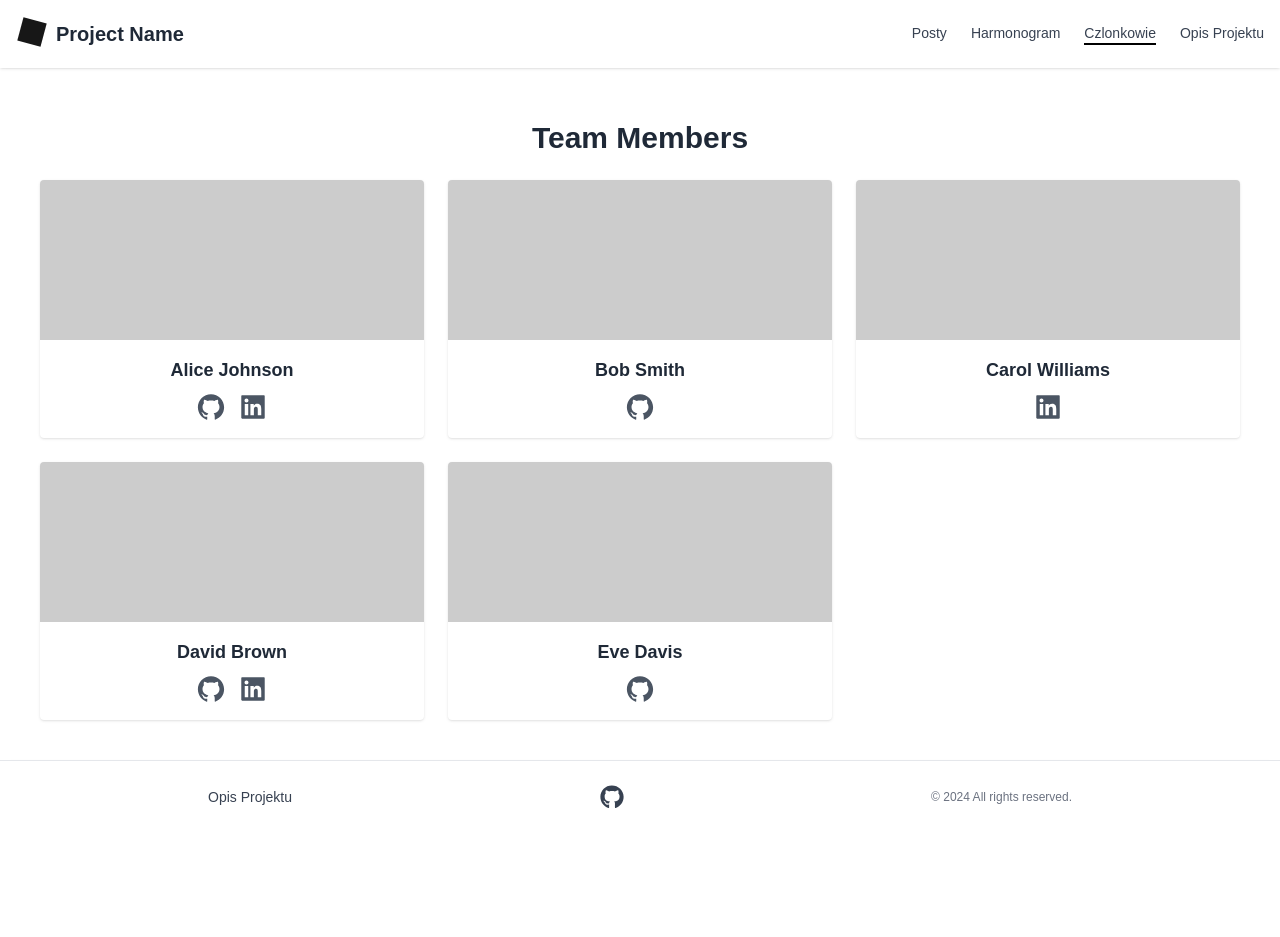
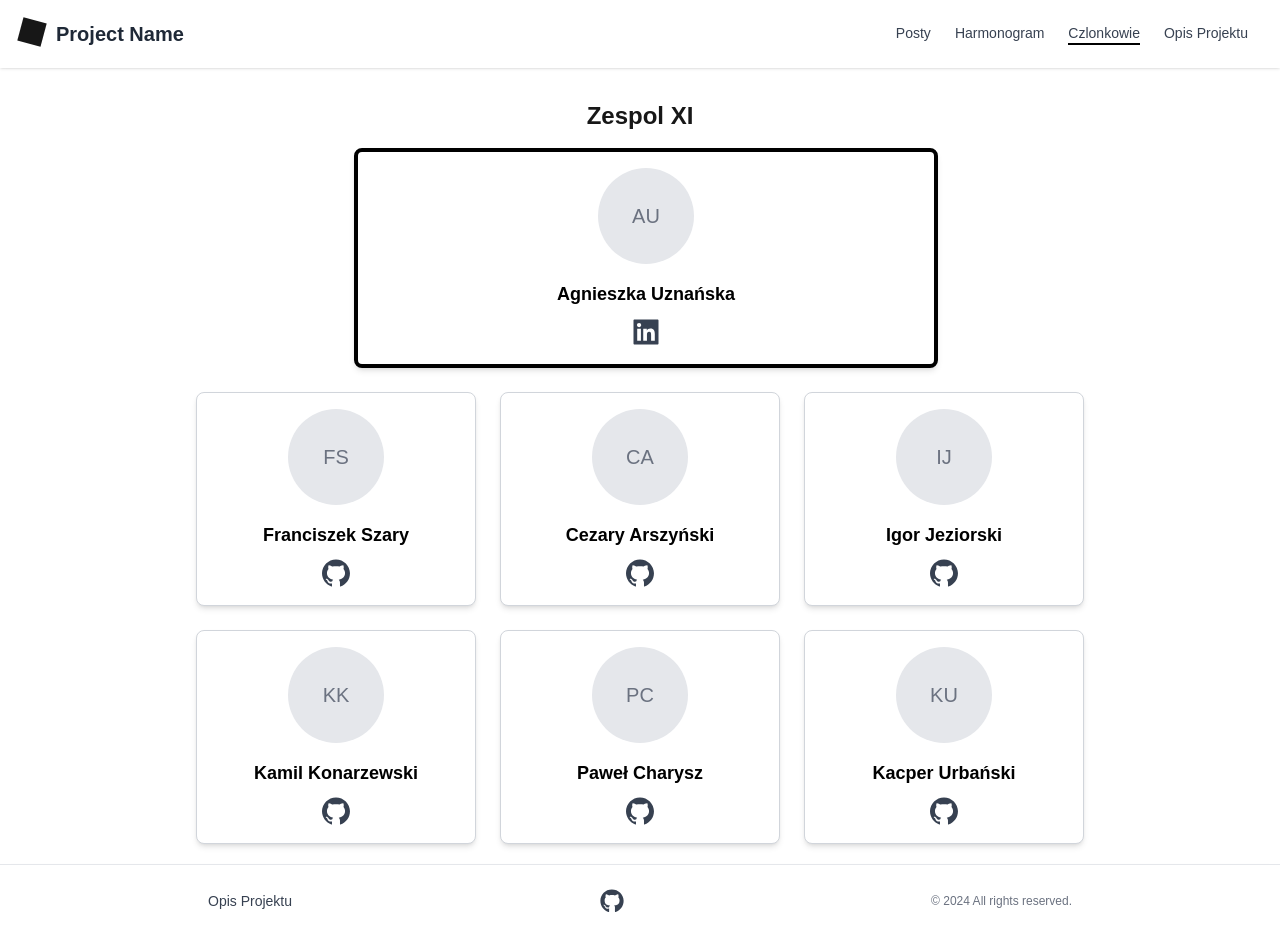
Before and after one commit to zesp11/zesp11.github.io, a Next.js app: page /czlonkowie in a window 1280 px wide. Before the commit the page ends 833 px from the top, so only its background shows below. Built offline with nearby package versions, Linux system fonts and the light colour scheme.

Commit message:
Add grid layout for members

```diff
--- a/src/app/components/animatedCard.tsx
+++ /dev/null
@@ -1,53 +0,0 @@
-"use client";
-
-import { motion } from "framer-motion";
-import { ReactNode, useEffect, useRef, useState } from "react";
-
-interface AnimatedCardProps {
-  children: ReactNode;
-  direction?: "left" | "right";
-}
-
-export default function AnimatedCard({
-  children,
-  direction = "left",
-}: AnimatedCardProps) {
-  const [isVisible, setIsVisible] = useState(false);
-  const cardRef = useRef(null);
-
-  useEffect(() => {
-    const observer = new IntersectionObserver(
-      ([entry]) => {
-        if (entry.isIntersecting) {
-          setIsVisible(true);
-          observer.unobserve(entry.target); // Stop observing after animation
-        }
-      },
-      { threshold: 0.1 }, // Trigger when 10% of the element is visible
-    );
-
-    if (cardRef.current) {
-      observer.observe(cardRef.current);
-    }
-
-    const current=  cardRef.current;
-    return () => {
-      if (current) {
-        observer.unobserve(current);
-      }
-    };
-  }, []);
-
-  const initialX = direction === 'left' ? -100 : 100;
-
-  return (
-    <motion.div
-      ref={cardRef}
-      initial={{ opacity: 0, x: initialX }}
-      animate={isVisible ? { opacity: 1, x: 0 } : {}}
-      transition={{ duration: 0.8, ease: "easeOut" }}
-    >
-      {children}
-    </motion.div>
-  );
-}
--- a/src/app/components/header.tsx
+++ b/src/app/components/header.tsx
@@ -99,7 +99,7 @@ export default function Header() {
       </div>
 
       {/* Navigation for larger screens */}
-      <nav className="hidden md:flex gap-6">
+      <nav className="hidden md:flex mr-4 gap-6">
         {links.map((l, i) => (
           <Link
             href={l.url}
--- /dev/null
+++ b/src/app/components/memberCard.tsx
@@ -0,0 +1,53 @@
+import Image from "next/image";
+import type { Member } from "../czlonkowie/page";
+import { AiFillGithub, AiFillLinkedin } from "react-icons/ai";
+
+interface MemberCardProps {
+  member: Member;
+  isLeader: boolean;
+}
+
+export default function MemberCard({ member, isLeader }: MemberCardProps) {
+  return (
+    <div
+      className={`flex flex-col items-center bg-white shadow-md rounded-lg p-4 transition-transform duration-300 ${
+        isLeader ? "border-4 border-black" : "border border-gray-300"
+      } hover:scale-105 hover:shadow-xl`}
+    >
+      {/* Display the member's photo or a placeholder */}
+      {member.photo ? (
+        <Image
+          src={member.photo}
+          alt={`${member.firstName} ${member.lastName}`}
+          width={100}
+          height={100}
+          className="rounded-full transition-transform duration-300 hover:scale-110"
+        />
+      ) : (
+        <div className="bg-gray-200 rounded-full w-24 h-24 flex items-center justify-center">
+          <span className="text-gray-500 text-xl">
+            {member.firstName[0]}
+            {member.lastName[0]}
+          </span>
+        </div>
+      )}
+      {/* Name */}
+      <h3 className="text-lg font-semibold mt-4 text-black transition-colors duration-300 hover:text-gray-700">
+        {member.firstName} {member.lastName}
+      </h3>
+      {/* Icons */}
+      <div className="flex gap-4 mt-2">
+        {member.github && (
+          <a href={member.github} target="_blank" rel="noopener noreferrer">
+            <AiFillGithub className="text-gray-700 hover:text-black text-2xl transition-colors duration-300" size={32} />
+          </a>
+        )}
+        {member.linkedin && (
+          <a href={member.linkedin} target="_blank" rel="noopener noreferrer">
+            <AiFillLinkedin className="text-gray-700 hover:text-blue-600 text-2xl transition-colors duration-300" size={32} />
+          </a>
+        )}
+      </div>
+    </div>
+  );
+}
--- a/src/app/czlonkowie/page.tsx
+++ b/src/app/czlonkowie/page.tsx
@@ -1,7 +1,6 @@
-import AnimatedCard from "../components/animatedCard";
-import { AiFillLinkedin, AiFillGithub } from "react-icons/ai"
+import MemberCard from '../components/memberCard';
 
-interface Member {
+export interface Member {
   firstName: string;
   lastName: string;
   photo: string | null;
@@ -12,90 +11,78 @@ interface Member {
 // TODO: add real data
 const members: Member[] = [
   {
-    firstName: "Alice",
-    lastName: "Johnson",
-    photo: null, // Replace with real image URLs
-    github: "https://github.com",
-    linkedin: "https://linkedin.com",
+    firstName: "Agnieszka",
+    lastName: "Uznańska",
+    photo: null,
+    github: null,
+    linkedin: 'https://linkedin.com/in/agnieszkauznanska',
   },
   {
-    firstName: "Bob",
-    lastName: "Smith",
+    firstName: "Franciszek",
+    lastName: "Szary",
     photo: null,
-    github: "https://github.com",
+    github: "https://github.com/FranciszekSzary1",
     linkedin: null,
   },
   {
-    firstName: "Carol",
-    lastName: "Williams",
+    firstName: "Cezary",
+    lastName: "Arszyński",
     photo: null,
-    github: null,
-    linkedin: "https://linkedin.com",
+    github: "https://github.com/Delfin22",
+    linkedin: null,
   },
   {
-    firstName: "David",
-    lastName: "Brown",
+    firstName: "Igor",
+    lastName: "Jeziorski",
     photo: null,
-    github: "https://github.com",
-    linkedin: "https://linkedin.com",
+    github: 'https://github.com/IgoRix08',
+    linkedin: null,
   },
   {
-    firstName: "Eve",
-    lastName: "Davis",
+    firstName: "Kamil",
+    lastName: "Konarzewski",
     photo: null,
-    github: "https://github.com",
+    github: "https://github.com/K4-mil",
+    linkedin: null,
+  },
+  {
+    firstName: "Paweł",
+    lastName: "Charysz",
+    photo: null,
+    github: "https://github.com/Erdahil",
+    linkedin: null,
+  },
+  {
+    firstName: "Kacper",
+    lastName: "Urbański",
+    photo: null,
+    github: "https://github.com/Serp-ent",
     linkedin: null,
   },
 ];
 
+const TEAM_LEADER = 0;
+
 export default function Page() {
   return (
-    <section className="p-6 text-gray-800 overflow-x-hidden">
-      <h1 className="text-3xl font-bold mb-6 text-center">Team Members</h1>
+    <section className="p-1 mx-auto sm:max-w-4xl bg-white">
+      <div className="flex justify-center">
+        <h1 className="text-2xl font-bold mb-4">Zespol XI</h1>
+      </div>
 
-      <ul className="grid grid-cols-1 md:grid-cols-2 lg:grid-cols-3 gap-6">
-        {members.map((member, index) => (
-          <li key={index}>
-            <AnimatedCard direction={`${index % 2 === 0 ? "left" : "right"}`}>
-              <div className="bg-white shadow rounded overflow-hidden">
-                <div
-                  className="w-full h-40 bg-gray-300"
-                  style={{
-                    backgroundColor: "#ccc", // Simulated photo background color
-                  }}
-                ></div>
-                <div className="p-4 text-center">
-                  <h2 className="text-lg font-semibold">
-                    {member.firstName} {member.lastName}
-                  </h2>
-                  <div className="flex justify-center items-center mt-2 space-x-3">
-                    {member.github && member.github !== null && (
-                      <a
-                        href={member.github}
-                        target="_blank"
-                        rel="noopener noreferrer"
-                        className="text-gray-600 hover:text-gray-900"
-                      >
-                        <AiFillGithub size={30}/>
-                      </a>
-                    )}
-                    {member.linkedin && member.linkedin !== null && (
-                      <a
-                        href={member.linkedin}
-                        target="_blank"
-                        rel="noopener noreferrer"
-                        className="text-gray-600 hover:text-gray-900"
-                      >
-                        <AiFillLinkedin size={30} />
-                      </a>
-                    )}
-                  </div>
-                </div>
-              </div>
-            </AnimatedCard>
-          </li>
-        ))}
-      </ul>
+      <div className="grid gap-6 grid-cols-1 sm:grid-cols-2 md:grid-cols-3 relative">
+        {/* Render the team leader at the center */}
+        <div className="sm:col-start-2 sm:-left-1/2 md:col-start-2 md:col-span-2 md:-left-1/4 relative">
+            <MemberCard member={members[TEAM_LEADER]} isLeader={true} />
+        </div>
+
+        {/* Render the rest of the members */}
+        {members
+          .filter((_, index) => index !== TEAM_LEADER)
+          .map((member, index) => (
+            <MemberCard key={index} member={member} isLeader={false} />
+          ))}
+      </div>
     </section>
   );
 }
```
